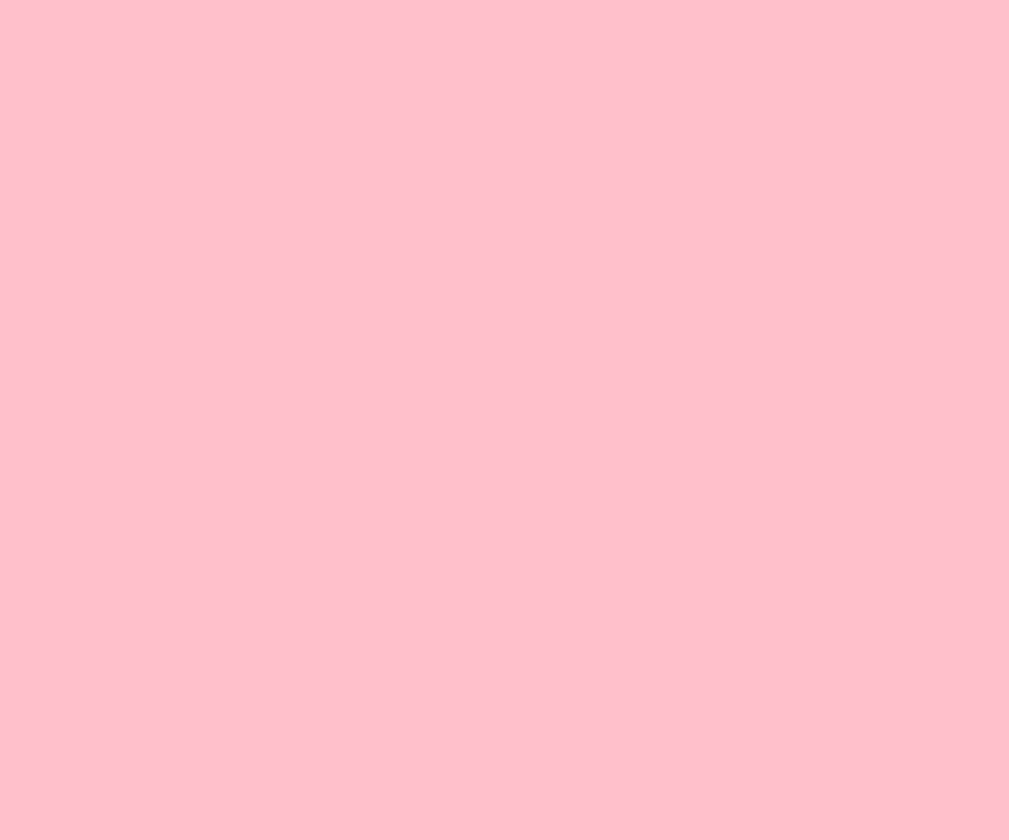
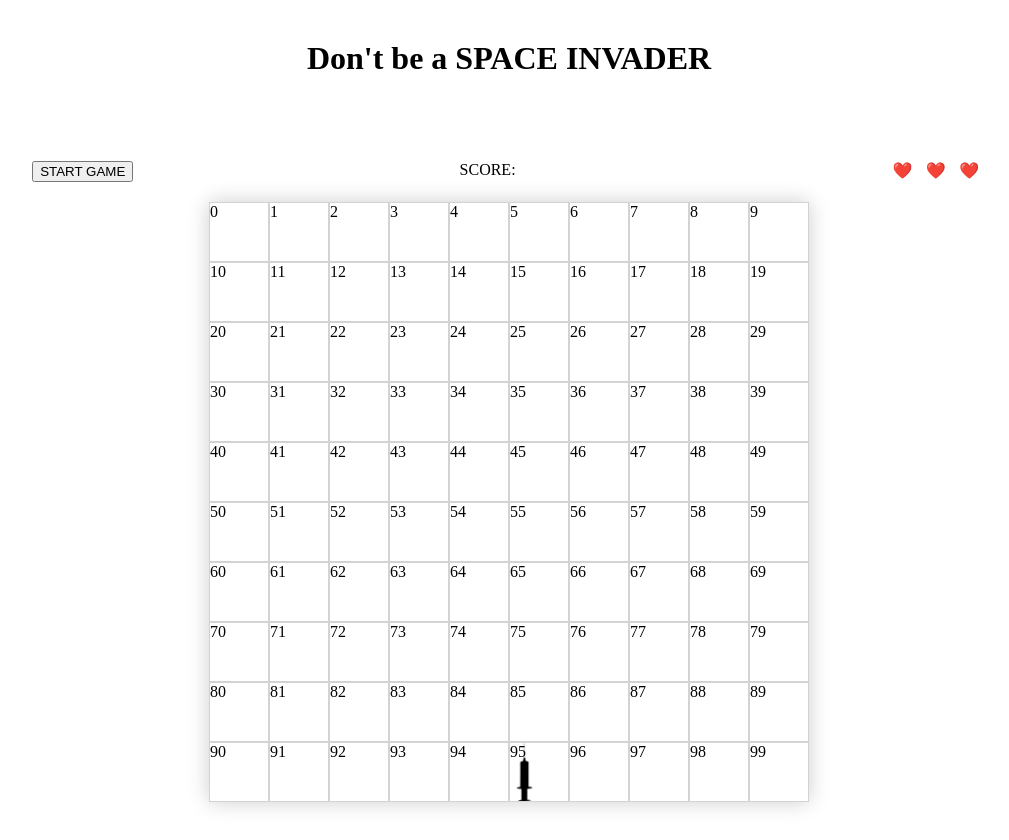
Before and after one commit to jahnviipatell/SEI-Project-One, a plain HTML site: page index.html in a window 1280 px wide. Shown: the whole page, without its empty margins (131-1140 px from the left). Before the commit the page ends 800 px from the top, so only its background shows below. Drawn offline with Linux system fonts and the light colour scheme.

Commit message:
flex on all main elements

```diff
--- a/index.html
+++ b/index.html
@@ -7,11 +7,28 @@
   <meta name="viewport" content="width=device-width, initial-scale=1.0">
   <link rel="stylesheet" href="./styles/main.css">
   <script src="./scripts/app.js" charset="utf-8"></script>
-  <title>Document</title>
+  <title>SPACE INVADERS</title>
 </head>
 
 <body>
-
+  <h1>Don't be a SPACE INVADER</h1>
+  <div class="panel">
+    <div class="start-game">
+      <button>START GAME</button>
+    </div>
+    <div class="score">
+      <span>SCORE:</span>
+      <span class="points"></span>
+    </div>
+    <div Id="lives">
+      <div class="life1">❤️</div>
+      <div class="life2">❤️</div>
+      <div class="life3">❤️</div>
+    </div>
+  </div>
+  <div class="grid-wrapper">
+    <div class="grid"></div>
+  </div>
 </body>
 
 </html>
--- a/scripts/app.js
+++ b/scripts/app.js
@@ -1,13 +1,49 @@
 function init() {
 
-  console.log('JS CONNECTED')
+  //! Variables
+  const grid = document.querySelector('.grid')
 
+  const width = 10
+  const cellCount = width * width
+  const cells = []
 
+  const syringeClass = 'syringe'
+  const syringeStartPosition = 95
+  let syringeCurrentPosition = 95
 
+  //! Make a grid with syringe
+  function createGrid(syringeStartPosition) {
+    for (let i = 0; i < cellCount; i++) {
+      const cell = document.createElement('div')
+      cell.textContent = i
+      grid.appendChild(cell)
+      cells.push(cell)
+    }
+    addSyringe(syringeStartPosition)
+  }
 
+  function addSyringe(position) {
+    cells[position].classList.add(syringeClass)
+  }
+  function removeSyringe(position) {
+    cells[position].classList.remove(syringeClass)
+  }
 
-
-
+  //! Syringe movement
+  function handleKeyDown(event) {
+    const key = event.keyCode
+    removeSyringe(syringeCurrentPosition)
+    if (key === 39 && syringeCurrentPosition % width !== width - 1) {
+      syringeCurrentPosition++
+    } else if (key === 37 && syringeCurrentPosition % width !== 0) {
+      syringeCurrentPosition--
+    } else {
+      console.log('INVALID KEY')
+    }
+    addSyringe(syringeCurrentPosition)
+  }
+  document.addEventListener('keydown', handleKeyDown)
+  createGrid(syringeStartPosition)
 }
 
 window.addEventListener('DOMContentLoaded', init)
--- a/styles/main.css
+++ b/styles/main.css
@@ -1,3 +1,57 @@
+* {
+  box-sizing: border-box;
+}
+
 body {
-  background-color: pink;
+  height: 100vh;
+  margin: 0;
 }
+h1 {
+  margin-top: 40px;
+  text-align: center;
+  height: 100px;
+}
+.panel {
+  display: flex;
+  justify-content: space-around;
+}
+.score {
+  width: 100px;
+}
+#lives {
+  display: flex;
+  justify-content: space-around;
+  width: 100px;
+}
+
+.grid-wrapper {
+  height: 80vh;
+  display: flex;
+  justify-content: center;
+  align-items: center;
+}
+
+.grid {
+  align-items: center;
+  box-shadow: 0 0 20px 0 rgba(0, 0, 0, 0.2);
+  display: flex;
+  flex-wrap: wrap;
+  height: 100%;
+  justify-content: center;
+  height: 600px;
+  width: 600px;
+}
+
+.grid div {
+  border: 1px solid lightgrey;
+  flex-grow: 1;
+  height: 10%;
+  width: 10%;
+}
+
+.grid div.syringe {
+  background-image: url('../Assets/r903qbml6t0bna7334pu6060ee.png');
+  background-repeat: no-repeat;
+  background-size: contain;
+  cursor: pointer;
+}
```
Also changed, not shown: Assets/r903qbml6t0bna7334pu6060ee.png (added).
